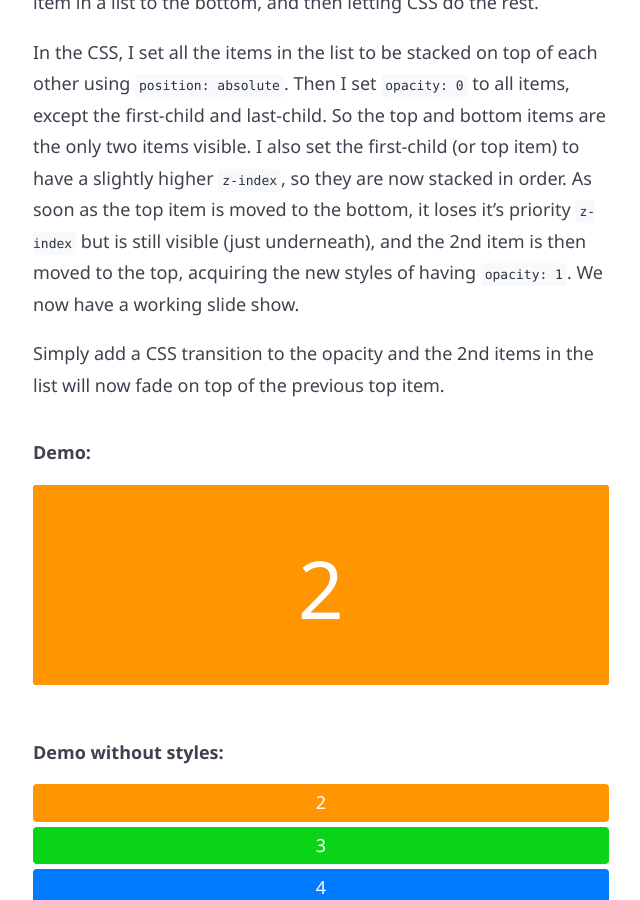
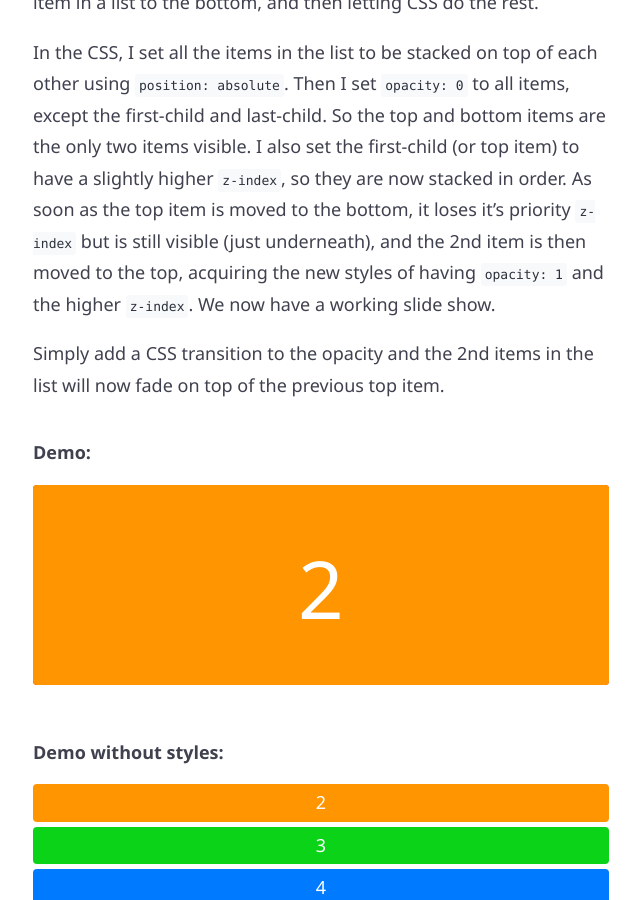
Before and after one commit to danklammer/danklammer.github.io, a Jekyll site: the page built from articles/_posts/2015-09-22-minimal-crossfade.md, in a window 1280 px wide and 900 px high, scrolled down 896 px. Shown: the whole window, without its empty margins (319-959 px from the left). Built offline with Jekyll 4.4.1, drawn with Linux system fonts in a browser that asks for light colours.

Commit message:
Copy update

```diff
--- a/articles/_posts/2015-09-22-minimal-crossfade.md
+++ b/articles/_posts/2015-09-22-minimal-crossfade.md
@@ -18,7 +18,7 @@ I recently needed to crossfade images, showcasing app screens for a project. I l
 
 I ended up creating my own with this simple solution. Using javascript `setInterval`, every few seconds I move (or append) the top item in a list to the bottom, and then letting CSS do the rest.
 
-In the CSS, I set all the items in the list to be stacked on top of each other using `position: absolute`. Then I set `opacity: 0` to all items, except the first-child and last-child. So the top and bottom items are the only two items visible. I also set the first-child (or top item) to have a slightly higher `z-index`, so they are now stacked in order. As soon as the top item is moved to the bottom, it loses it's priority `z-index` but is still visible (just underneath), and the 2nd item is then moved to the top, acquiring the new styles of having `opacity: 1`. We now have a working slide show.
+In the CSS, I set all the items in the list to be stacked on top of each other using `position: absolute`. Then I set `opacity: 0` to all items, except the first-child and last-child. So the top and bottom items are the only two items visible. I also set the first-child (or top item) to have a slightly higher `z-index`, so they are now stacked in order. As soon as the top item is moved to the bottom, it loses it's priority `z-index` but is still visible (just underneath), and the 2nd item is then moved to the top, acquiring the new styles of having `opacity: 1` and the higher `z-index`. We now have a working slide show.
 
 Simply add a CSS transition to the opacity and the 2nd items in the list will now fade on top of the previous top item.
 
```
